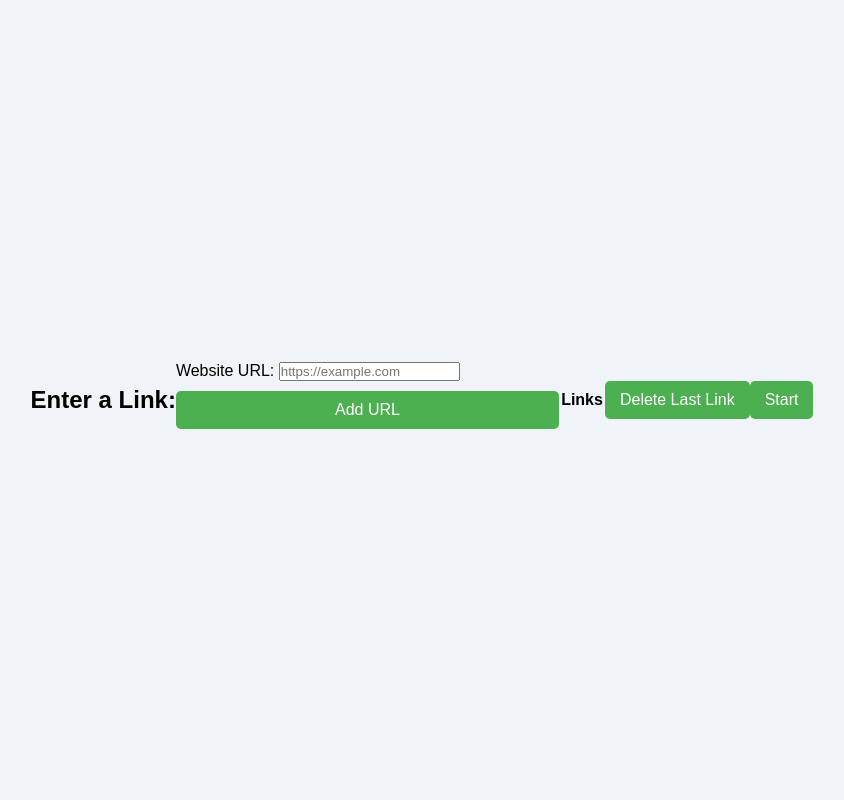
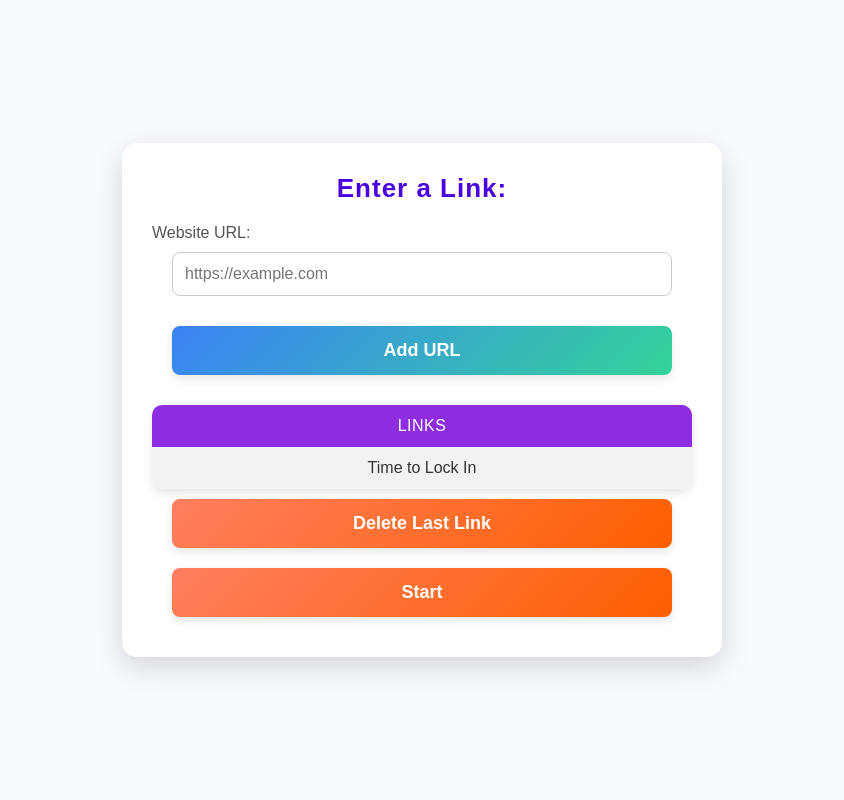
Before and after one commit to ArjunC36532/Lock-In-2.0, a Flask app: page /setup in a window 1280 px wide. Shown: the whole page, without its empty margins (218-1062 px from the left). Run offline with Flask 3, Linux system fonts and the light colour scheme; lists and menus that the app fills with data are empty.

Commit message:
uploading to beta branch

```diff
--- a/app.py
+++ b/app.py
@@ -11,7 +11,7 @@ app.config['SQLALCHEMY_TRACK_MODIFICATIONS'] = False
 db = SQLAlchemy(app)
 
 # Set up OpenAI API key from environment variable
-openai.api_key = os.getenv('API_KEY')
+openai.api_key =openai.api_key = os.getenv('API_KEY')
 
 # Define a database model for storing URLs
 class Link(db.Model):
--- a/static/css/setup.css
+++ b/static/css/setup.css
@@ -5,130 +5,127 @@
     box-sizing: border-box;
 }
 
-/* Centering the container in the body */
+/* Background styling */
 body {
-    font-family: Arial, sans-serif;
+    font-family: 'Poppins', sans-serif;
     display: flex;
     justify-content: center;
     align-items: center;
     height: 100vh;
-    background-color: #f0f4f8;
+    background-color: #f7faff; /* Light blue background */
     overflow: hidden; /* Prevents the body from scrolling */
+    color: #333; /* Darker text color for readability */
 }
 
-/* Main scrollable container */
+/* Container styling */
 .container {
     width: 90%;
-    max-width: 800px;
-    height: 85vh; /* Sets container height relative to viewport */
-    padding: 20px;
+    max-width: 600px;
+    padding: 30px;
     background: #ffffff;
-    border-radius: 10px;
-    box-shadow: 0 4px 12px rgba(0, 0, 0, 0.15);
-    overflow-y: auto; /* Enables scrolling for overflowing content */
+    border-radius: 15px;
+    box-shadow: 0 10px 30px rgba(0, 0, 0, 0.15);
+    text-align: center;
 }
 
 /* Header styling */
-h1 {
-    font-size: 24px;
-    color: #333;
+h2 {
+    font-size: 26px;
+    font-weight: 600;
+    color: #4A00E0; /* Purple color matching the theme */
     margin-bottom: 20px;
-    text-align: center;
+    letter-spacing: 1px;
+}
+
+/* Label styling */
+label {
+    font-size: 16px;
+    font-weight: 500;
+    color: #555;
+    display: block;
+    margin-bottom: 10px;
+    text-align: left;
+    width: 100%;
 }
 
 /* Input field styling */
-input[type="text"] {
-    padding: 10px;
+input[type="url"] {
+    padding: 12px;
     width: 100%;
+    max-width: 500px;
     border: 1px solid #ccc;
-    border-radius: 5px;
+    border-radius: 8px;
     font-size: 16px;
-    margin-bottom: 15px;
+    margin-bottom: 20px;
+    outline: none;
+    transition: border 0.3s;
+}
+
+input[type="url"]:focus {
+    border-color: #8E2DE2;
+}
+
+/* Table styling */
+.link-table {
+    width: 100%;
+    margin-top: 20px;
+    border-collapse: collapse;
+    background: #f8f9fc;
+    border-radius: 10px;
+    overflow: hidden;
+    box-shadow: 0 4px 10px rgba(0, 0, 0, 0.1);
+    font-size: 16px;
+}
+
+.link-table th, .link-table td {
+    padding: 12px;
+    text-align: center;
+    color: #333;
+    font-weight: 500;
+}
+
+.link-table th {
+    background-color: #8E2DE2;
+    color: #fff;
+    text-transform: uppercase;
+    letter-spacing: 0.5px;
+}
+
+.link-table tr:nth-child(even) {
+    background-color: #f2f2f2;
 }
 
 /* Button styling */
-button {
-    padding: 10px 15px;
-    margin: 10px 0;
-    font-size: 16px;
-    color: #fff;
-    background-color: #4CAF50;
+.button {
+    padding: 14px;
+    font-size: 18px;
+    font-weight: 600;
+    color: #ffffff;
+    background: linear-gradient(135deg, #34D399, #3B82F6);
     border: none;
-    border-radius: 5px;
+    border-radius: 8px;
     cursor: pointer;
-    width: 100%; /* Make buttons full-width */
-    transition: background-color 0.3s;
+    transition: transform 0.2s ease, box-shadow 0.2s ease;
+    box-shadow: 0 4px 10px rgba(0, 0, 0, 0.1);
+    width: 100%;
+    max-width: 500px;
+    margin: 10px auto; /* Space between buttons */
 }
 
-button:hover {
-    background-color: #45a049;
+.button:hover {
+    transform: scale(1.05);
+    box-shadow: 0 6px 15px rgba(0, 0, 0, 0.2);
 }
 
-/* Response and quiz sections */
-.response, .quiz {
-    background-color: #f9f9f9;
-    border-radius: 8px;
-    padding: 20px;
-    font-size: 1em;
-    line-height: 1.6;
-    color: #333;
-    overflow-y: auto; /* Allow scrolling within response for long content */
-    max-height: 60vh; /* Set max height to control the overflow */
-    margin-top: 20px;
-    margin-bottom: 20px;
+.button:active {
+    transform: scale(0.97);
 }
 
-/* Scrollbar styling for response and quiz sections */
-.response::-webkit-scrollbar, .quiz::-webkit-scrollbar {
-    width: 8px;
+/* Specific button colors */
+.add-button {
+    background: linear-gradient(135deg, #3B82F6, #34D399);
 }
 
-.response::-webkit-scrollbar-track, .quiz::-webkit-scrollbar-track {
-    background: #f1f1f1;
+.delete-button, .start-button {
+    background: linear-gradient(135deg, #FF7E5F, #FD5F00);
 }
-
-.response::-webkit-scrollbar-thumb, .quiz::-webkit-scrollbar-thumb {
-    background-color: #cccccc;
-    border-radius: 10px;
-}
-
-/* Quiz question styling */
-.quiz .question {
-    font-weight: bold;
-    margin-bottom: 10px;
-}
-
-/* Quiz options styling */
-.quiz .options {
-    display: flex;
-    flex-direction: column;
-    gap: 10px; /* Adds spacing between options */
-    margin-top: 10px;
-}
-
-.quiz .options button {
-    padding: 10px;
-    text-align: left;
-    background-color: #007BFF;
-    color: #fff;
-    border: none;
-    border-radius: 5px;
-    cursor: pointer;
-    font-size: 16px;
-    transition: background-color 0.3s;
-}
-
-.quiz .options button:hover {
-    background-color: #0056b3;
-}
-
-/* Feedback for correct and incorrect answers */
-.quiz p.correct {
-    color: green;
-    font-weight: bold;
-}
-
-.quiz p.incorrect {
-    color: red;
-    font-weight: bold;
-}
--- a/templates/index.html
+++ b/templates/index.html
@@ -9,8 +9,9 @@
 {% endblock %}
 
 {% block body %}
+<div class="container">
+    <h1>Welcome!</h1>
     <div class="button-container">
-    <h1>Welcome!</h1>ß
         <a href="/setup">
             <button class="button">Lock-In</button>
         </a>
@@ -18,5 +19,5 @@
             <button class="button">Learn</button>
         </a>
     </div>
+</div>
 {% endblock %}
-ß
--- a/templates/quiz-and-learn.html
+++ b/templates/quiz-and-learn.html
@@ -4,7 +4,7 @@
 {% endblock %}
 
 {% block head %}
-<title>Learn with ChatGPT</title>
+<title>Lock in & Learn</title>
 {% endblock %}
 
 {% block body %}
--- a/templates/setup.html
+++ b/templates/setup.html
@@ -1,40 +1,42 @@
 {% extends 'base.html' %}
 
-{% block css%}
+{% block css %}
 <link rel="stylesheet" href="{{ url_for('static', filename='css/setup.css') }}">
-{%endblock%}
+{% endblock %}
 
 {% block head %}
 <title>Setup</title>
 {% endblock %}
 
 {% block body %}
+<div class="container">
     <h2>Enter a Link:</h2>
-<form method="POST" action="/setup">
-    <label>Website URL:</label>
+
+    <!-- Form to add a URL -->
+    <form method="POST" action="/setup" class="link-form">
+        <label for="link">Website URL:</label>
         <input type="url" id="link" name="link" placeholder="https://example.com" required>
-    <button type="submit">Add URL</button>
+        <button type="submit" class="button add-button">Add URL</button>
     </form>
 
-<table>
+    <!-- Table to display links -->
+    <table class="link-table">
         <tr>
             <th>Links</th>
         </tr>
-        {% for link in links %}
         <tr>
-            <td>{{link}}</td>
+            <td>Time to Lock In</td> <!-- Placeholder text updated -->
         </tr>
-        {%endfor%}
     </table>
 
-<form id="deleteLinkForm" method="POST" action="/delete_last_link">
-    <button type="submit">Delete Last Link</button>
+    <!-- Button to delete last link -->
+    <form id="deleteLinkForm" method="POST" action="/delete_last_link" class="button-form">
+        <button type="submit" class="button delete-button">Delete Last Link</button>
     </form>
 
     <!-- Button to start functionality -->
- <form id="startForm" method="POST" action="/start">
-    <button type="submit">Start</button>
+    <form id="startForm" method="POST" action="/start" class="button-form">
+        <button type="submit" class="button start-button">Start</button>
     </form>
-
-
+</div>
 {% endblock %}
```
Also changed, not shown: static/css/main.css (+51 -22 lines), static/css/quiz-and-learn.css (+48 -82 lines), base.html (line endings or trailing spaces), instance/test.db, templates/base.html (line endings or trailing spaces), templates/index2.html (line endings or trailing spaces), templates/start.html (line endings or trailing spaces), templates/timer_scrn.html (line endings or trailing spaces), templates/update.html (line endings or trailing spaces), 1 other file. Lines whose indentation alone changed are shown as unchanged.
